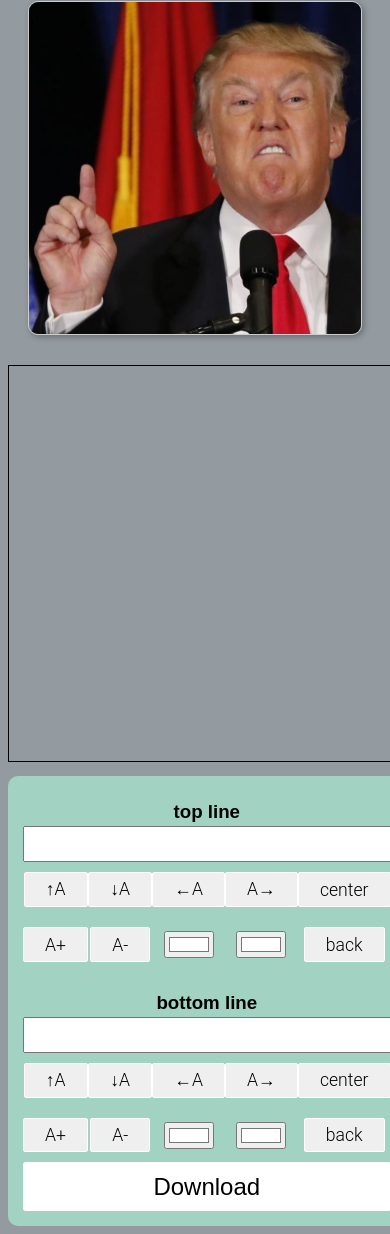
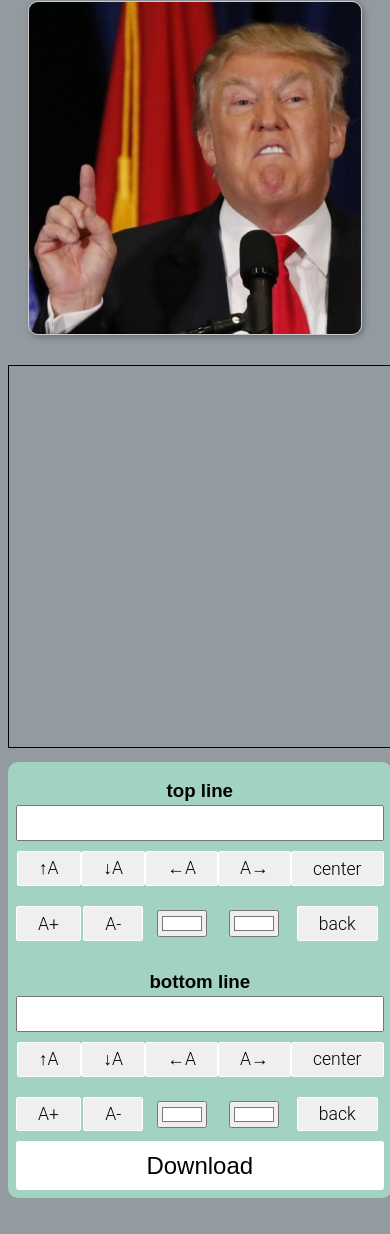
Before and after one commit to vectouor/memeGen, a plain HTML site: page index.html in a window 390 px wide. Shown: the part 6636-7870 px from the top of the page. After the commit the page ends 7842 px from the top, so only its background shows below. Drawn offline with Linux system fonts and the light colour scheme; a web font is replaced by a local one.

Commit message:
fixed mobile UI

```diff
--- a/js/controller.js
+++ b/js/controller.js
@@ -66,9 +66,7 @@ function onMoveLine(inc) {
 /*===============================================================================*/
 function onTextAlign(direction) {
     let idx = getSelectedMemeLine();
-    let memeTextHeight = getMemeLineY(idx);
-    memeTextHeight += inc;
-    setMemeLineY(memeTextHeight)
+    setTextAlignment(direction)
     render(idx);
 }
 /*===============================================================================*/
@@ -150,22 +148,6 @@ function onChangeFillColor(el) {
 //         setLineY(getSelectedMemeLine())
 //     }
 // }
-/*========================================================================================*/
-// function onMoveLine(inc) {
-
-//     let lineIdx = getSelectedMemeLine();
-
-//     if (gLineY < (gMeme.lines[lineIdx].lineY)) {
-//         gLineY -= 20;
-//         clearCanvas();
-//         render();
-//         return;
-//     }
-
-//     gLineY += inc;
-//     clearCanvas();
-//     render();
-// }
 
 /*========================================================================================*/
 // function onAddText(el) {
@@ -196,54 +178,3 @@ function onChangeFillColor(el) {
 //     var elOperators = document.querySelector('.control-boxes-section');
 //     elOperators.removeChild(elOperators.lastChild);
 // }
-/*===============================================================================*/
-// function render() {
-//     gCtx.restore();
-//     gCtx.drawImage(gCurrImg, 0, 0, 500, 500);
-//     setSelectedMemeLine(0);
-//     setLineY(gMeme.lines[gMeme.selectedLineIdx].lineY);
-//     drawText();
-//     gCtx.save();
-//     setSelectedMemeLine(1);
-//     setLineY(gMeme.lines[gMeme.selectedLineIdx].lineY);
-//     drawText();
-//     gCtx.restore();
-//     drawText();
-// }
-/*========================================================================================*/
-// function drawText(x, y) {
-//     gCtx.lineWidth = '1';
-//     gCtx.strokeStyle = gMeme.lines[gMeme.selectedLineIdx].strokeColor;
-//     gCtx.fillStyle = gMeme.lines[gMeme.selectedLineIdx].fillColor;
-//     gCtx.font = `${gMeme.lines[gMeme.selectedLineIdx].size}px Impact`;
-//     gCtx.textAlign = gMeme.lines[gMeme.selectedLineIdx].align;
-//     gCtx.fillText(gMeme.lines[gMeme.selectedLineIdx].txt, x, y);
-//     gCtx.strokeText(gMeme.lines[gMeme.selectedLineIdx].txt, x, y);
-// }
-/*========================================================================================*/
-// function drawText() {
-//     gCtx.lineWidth = '1';
-//     gCtx.strokeStyle = gMeme.lines[gMeme.selectedLineIdx].strokeColor;
-//     gCtx.fillStyle = gMeme.lines[gMeme.selectedLineIdx].fillColor;
-//     gCtx.font = `${gMeme.lines[gMeme.selectedLineIdx].size}px Impact`;
-//     gCtx.textAlign = gMeme.lines[gMeme.selectedLineIdx].align;
-//     gCtx.fillText(gMeme.lines[gMeme.selectedLineIdx].txt, gLineX, gLineY);
-//     gCtx.strokeText(gMeme.lines[gMeme.selectedLineIdx].txt, gLineX, gLineY);
-// }
-
-/*========================================================================================*/
-
-// tr2a
-// function render() {
-//     gCtx.restore();
-//     gCtx.drawImage(gCurrImg, 0, 0, 500, 500);
-//     setSelectedMemeLine(0);
-//     setLineY(gMeme.lines[gMeme.selectedLineIdx].lineY);
-//     drawText();
-//     gCtx.save();
-//     setSelectedMemeLine(1);
-//     setLineY(gMeme.lines[gMeme.selectedLineIdx].lineY);
-//     drawText();
-//     gCtx.restore();
-//     drawText();
-// }
--- a/styles/styles.css
+++ b/styles/styles.css
@@ -321,9 +321,12 @@ li:hover {
         margin-top: 10px;
     }
     .editor .canvas-section {
-        max-width: 100%;
+        width: 100%;
         text-align: center;
-        object-fit: cover;
+    }
+    .editor .control-boxes-section {
+        text-align: center;
+        padding: 3px;
     }
     #my-canvas {
         width: 100%;
@@ -331,7 +334,6 @@ li:hover {
     }
     .controls {
         grid-template-rows: 1fr;
-        /* grid-template-columns: repeat(5, 1fr); */
     }
     .editor {
         grid-template-columns: auto;
```
